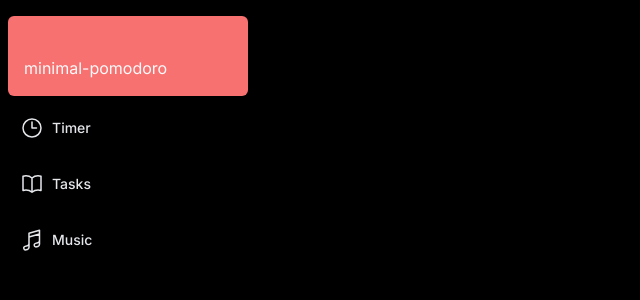
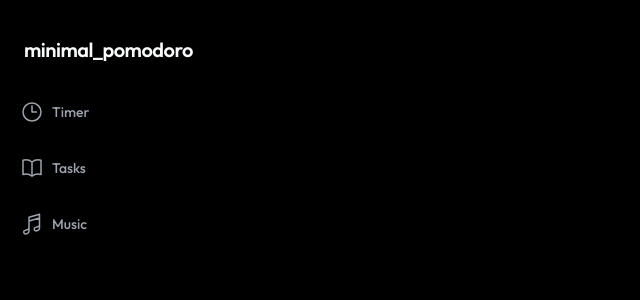
Before and after one commit to carlosazeta/minimal-pomodoro, a Next.js app: page / in a window 1280 px wide. Shown: the top 300 px of the page, without its empty margins (0-640 px from the left). Built offline with nearby package versions, Linux system fonts and the light colour scheme.

Commit message:
Update UI sidenav

```diff
--- a/src/app/layout.tsx
+++ b/src/app/layout.tsx
@@ -2,7 +2,7 @@ import type { Metadata } from 'next'
 import { Inter } from 'next/font/google'
 import './globals.css'
 import SideNav from '../components/layout/sidenav'
-
+import { outfit } from '@/components/ui/fonts'
 const inter = Inter({ subsets: ['latin'] })
 
 export const metadata: Metadata = {
@@ -18,7 +18,7 @@ export default function RootLayout({
 	return (
 		<html lang='en'>
 			<body
-				className={`${inter.className} flex h-screen flex-col md:flex-row md:overflow-hidden bg-black	 text-gray-50`}
+				className={`${outfit.className} antialiased flex h-screen flex-col md:flex-row md:overflow-hidden bg-black	 text-gray-50`}
 			>
 				<div className='w-full flex-none md:w-64'>
 					<SideNav />
--- a/src/app/timer/page.tsx
+++ b/src/app/timer/page.tsx
@@ -1,11 +1,47 @@
+'use client'
+
+import { useEffect, useState } from 'react'
+import { usePathname, useRouter, useSearchParams } from 'next/navigation'
 import { Progress } from '@/components/ui/progress'
+import { Button } from '@/components/ui/button'
+
+const getInitialTime = (mode) => {
+	const modeDurations = {
+		work: 25 * 60,
+		shortBreak: 5 * 60,
+		longBreak: 15 * 60,
+	}
+	return modeDurations[mode] || modeDurations['work']
+}
 
 export default function TimerPage() {
+	const router = useRouter()
+	const pathname = usePathname()
+	const searchParams = useSearchParams()
+	const [timeLeft, setTimeLeft] = useState<number>(getInitialTime(mode))
+
+	useEffect(() => {
+		setTimeLeft(getInitialTime(mode))
+	}, [mode])
+
+	useEffect(() => {
+		const timer = setInterval(() => {
+			setTimeLeft((prevTime) => Math.max(prevTime - 1, 0))
+		}, 1000)
+
+		return () => clearInterval(timer)
+	}, [])
+
+	// Calcular el valor para el componente Progress
+	const progressValue =
+		((getInitialTime(mode) - timeLeft) / getInitialTime(mode)) * 100
+
 	return (
 		<section>
 			<h1>Timer Page</h1>
 			<p>This is the timer page</p>
-			<Progress value={80} />
+			<Progress value={progressValue} />
+			<Button>Start</Button>
 		</section>
 	)
 }
--- a/src/components/layout/nav-links.tsx
+++ b/src/components/layout/nav-links.tsx
@@ -29,11 +29,14 @@ export default function NavLinks() {
 					<Link
 						key={link.name}
 						href={link.href}
-						className={`flex h-[48px] grow items-center justify-center gap-2 p-3 text-sm font-medium rounded-md text-gray-200 hover:bg-slate-950	 md:flex-none md:justify-start md:p-2 md:px-3 ${
-							isActive ? 'bg-slate-950' : ''
-						}`}
+						className={`flex items-center justify-center gap-2 p-3 text-sm font-medium text-gray-400 hover:text-gray-50
+            md:flex-none md:justify-start md:p-2 md:px-3
+            h-[48px] grow
+            transform transition duration-200 ease-in-out
+            hover:scale-98 hover:translate-y-0.5 hover:translate-x-1
+            ${isActive ? 'text-gray-100' : ''}`}
 					>
-						<LinkIcon className='w-6 text-gray-200' />
+						<LinkIcon className='w-6' />
 						<p className='hidden md:block'>{link.name}</p>
 					</Link>
 				)
--- a/src/components/layout/sidenav.tsx
+++ b/src/components/layout/sidenav.tsx
@@ -3,12 +3,12 @@ import NavLinks from './nav-links'
 
 export default function SideNav() {
 	return (
-		<div className='flex h-full flex-col px-3 py-4 md:px-2 md:'>
+		<div className='flex h-full flex-col px-3 py-4 md:px-2 md:py-0'>
 			<Link
-				className='mb-2 flex h-20 items-end justify-start rounded-md bg-red-400 p-4 md:h-20'
+				className='mb-2 h-20 items-end justify-center p-4  scroll-m-20 text-xl font-semibold tracking-tight md:flex md:h-20 md:justify-start hidden'
 				href='/'
 			>
-				minimal-pomodoro
+				minimal_pomodoro
 			</Link>
 			<div className='flex grow flex-row space-x-2 md:flex-col md:space-x-0 md:space-y-2'>
 				<NavLinks />
--- /dev/null
+++ b/src/components/ui/fonts.ts
@@ -0,0 +1,3 @@
+import { Outfit } from 'next/font/google'
+
+export const outfit = Outfit({ subsets: ['latin'] })
```
